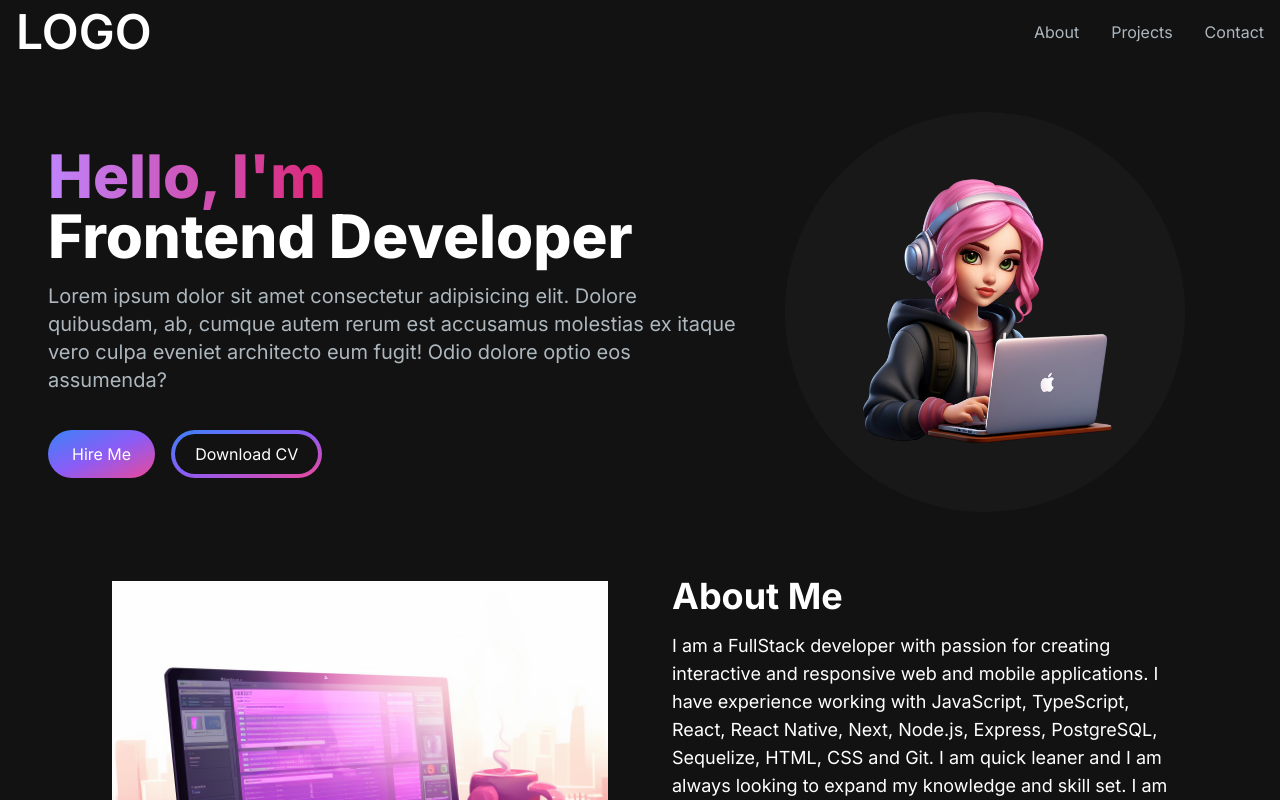
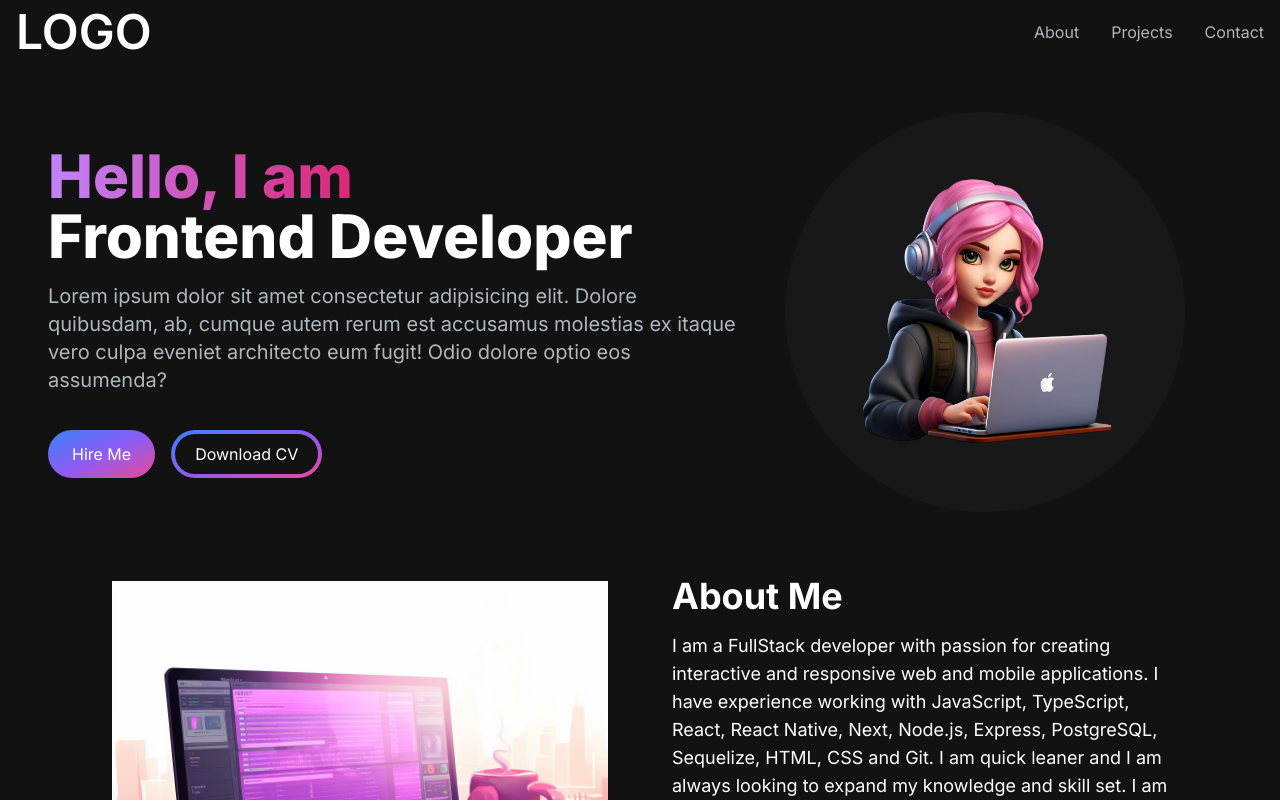
Before and after one commit to MarcosCunhaDev/portfolio-app, a Next.js app: page / in a window 1280 px wide. Shown: the top 800 px of the page. Built offline with nearby package versions, Linux system fonts and the light colour scheme.

Commit message:
Fix: Lint Errors

```diff
--- a/src/components/AboutSection.tsx
+++ b/src/components/AboutSection.tsx
@@ -29,7 +29,7 @@ const TAB_DATA: TabOptionI[] = [
     id: "education",
     content: (
       <ul className="list-disc pl-2">
-        <li>Bachelor's Degree Electrical Engineering</li>
+        <li>Bachelors Degree Electrical Engineering</li>
         <li>University of Brasilia</li>
       </ul>
     ),
--- a/src/components/HeroSection.tsx
+++ b/src/components/HeroSection.tsx
@@ -10,7 +10,7 @@ function HeroSection() {
         <div className="col-span-7 place-self-center text-center sm:text-left">
           <h1 className="text-white mb-4 text-4xl sm:text-5xl lg:text-6xl font-extrabold">
             <span className="text-transparent bg-clip-text bg-gradient-to-r from-purple-400 to-pink-600">
-              Hello, I'm{" "}
+              Hello, I am{" "}
             </span>
             <br />
             <TypeAnimation
```
